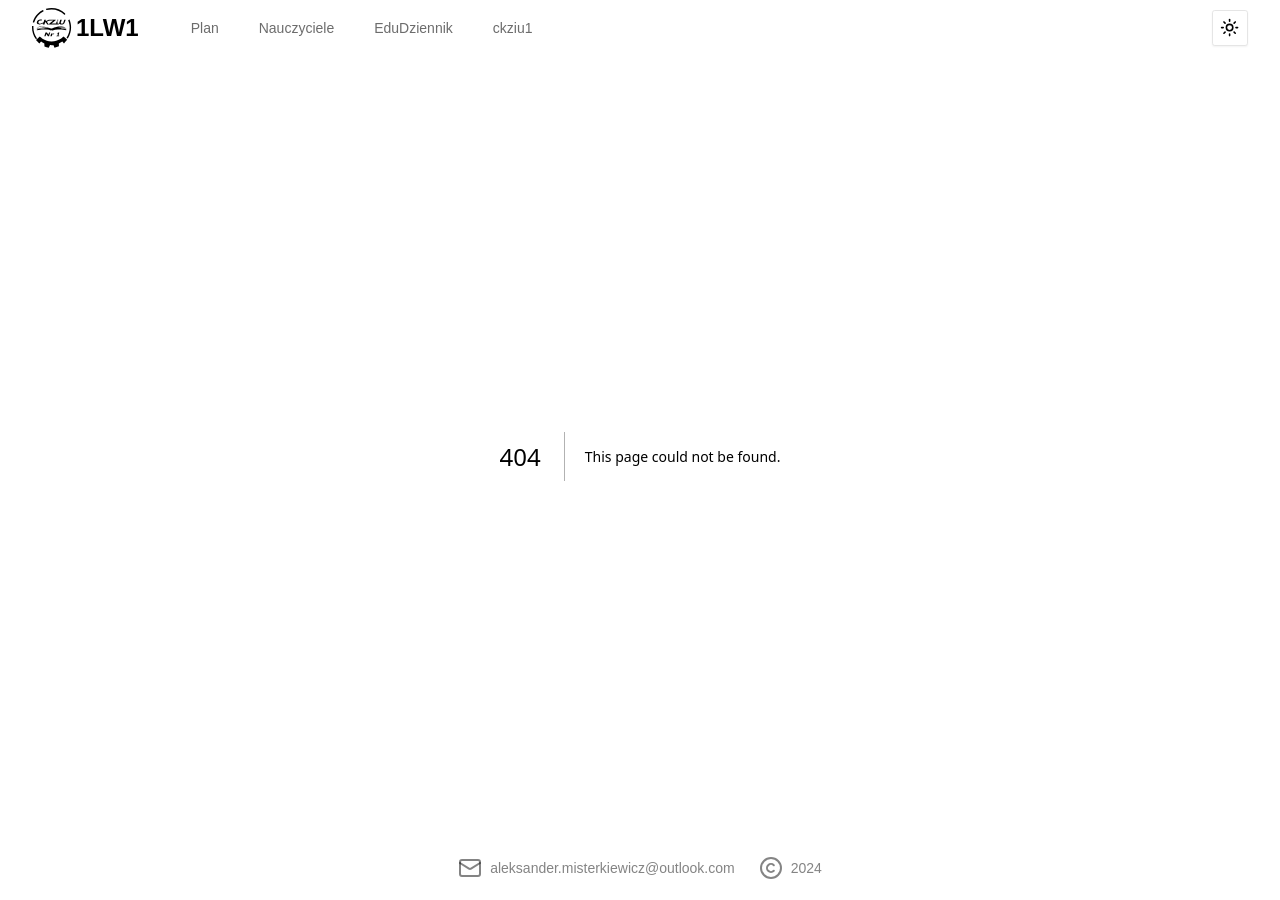
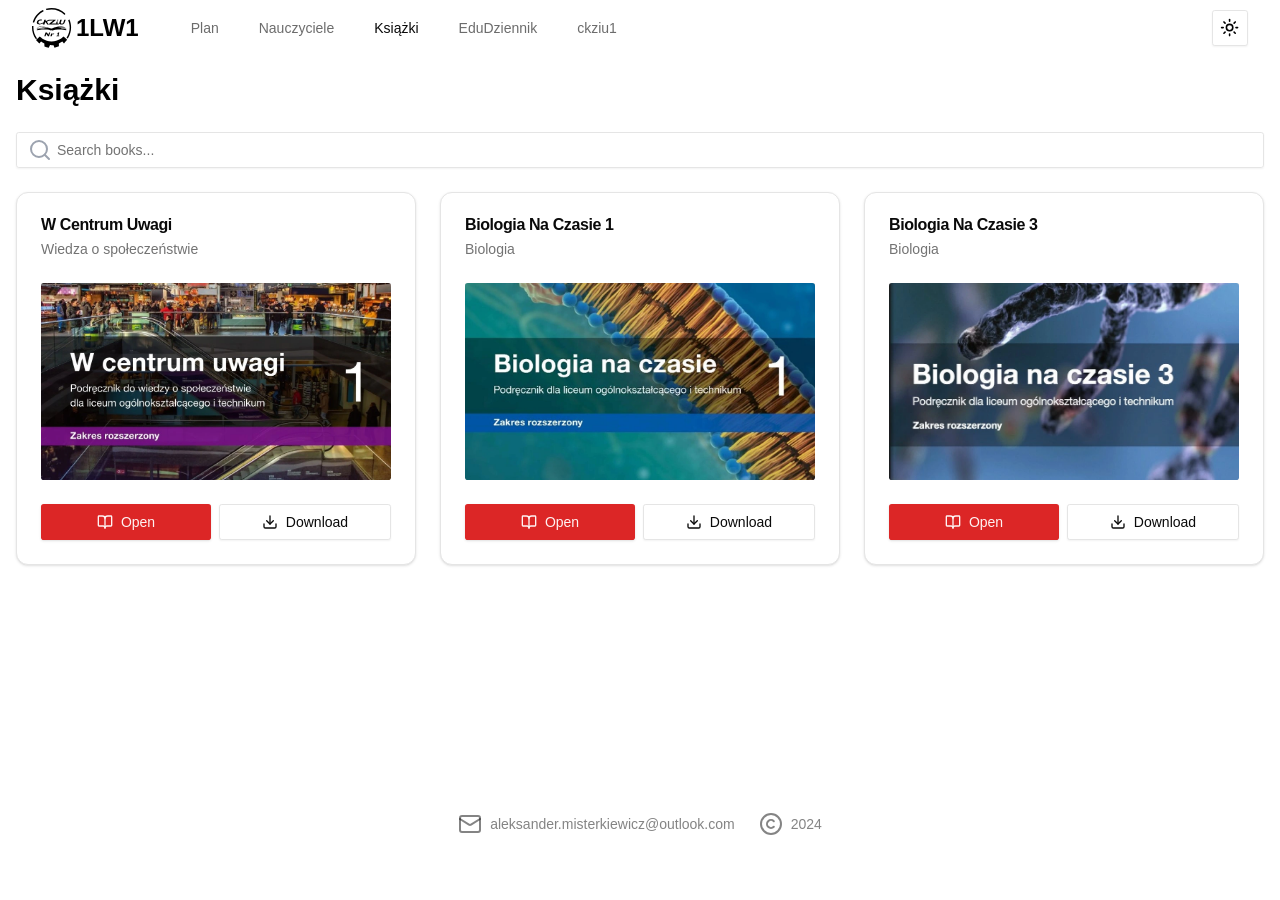
Before and after one commit to AlexMist23/ckziu-plan, a Next.js app: page /books in a window 1280 px wide. Before the commit this address had no page. After the commit the page ends 856 px from the top, so only its background shows below. Built offline with nearby package versions, Linux system fonts and the light colour scheme.

Commit message:
add books page

```diff
--- /dev/null
+++ b/src/app/books/page.tsx
@@ -0,0 +1,129 @@
+"use client";
+
+import { useState, useEffect } from "react";
+import {
+  Card,
+  CardContent,
+  CardDescription,
+  CardFooter,
+  CardHeader,
+  CardTitle,
+} from "@/components/ui/card";
+import { Button } from "@/components/ui/button";
+import { Input } from "@/components/ui/input";
+import { FileIcon, SearchIcon, BookOpenIcon, DownloadIcon } from "lucide-react";
+import Image from "next/image";
+import { AspectRatio } from "@/components/ui/aspect-ratio";
+
+interface Book {
+  title: string;
+  fileName: string;
+  subject: string;
+  image?: string;
+}
+
+const books: Book[] = [
+  {
+    title: "W Centrum Uwagi",
+    subject: "Wiedza o społeczeństwie",
+    fileName: "wos-w-centrum-uwagi.pdf",
+    image: "/static/images/w-centrum-uwagi.webp",
+  },
+  {
+    title: "Biologia Na Czasie 1",
+    subject: "Biologia",
+    fileName: "biologia-na-czasie-1.pdf",
+    image: "/static/images/biologia-na-czasie-1.webp",
+  },
+  {
+    title: "Biologia Na Czasie 3",
+    subject: "Biologia",
+    fileName: "biologia-na-czasie-3.pdf",
+    image: "/static/images/biologia-na-czasie-3.webp",
+  },
+];
+
+export default function PDFLibrary() {
+  const [searchTerm, setSearchTerm] = useState("");
+  const [filteredBooks, setFilteredBooks] = useState<Book[]>(books);
+
+  useEffect(() => {
+    const filtered = books.filter((book) =>
+      book.title.toLowerCase().includes(searchTerm.toLowerCase())
+    );
+    setFilteredBooks(filtered);
+  }, [searchTerm]);
+
+  const handleDownload = (fileName: string) => {
+    const link = document.createElement("a");
+    link.href = `/static/pdf/${fileName}`;
+    link.download = fileName;
+    document.body.appendChild(link);
+    link.click();
+    document.body.removeChild(link);
+  };
+
+  return (
+    <div className="container mx-auto p-4">
+      <h1 className="text-3xl font-bold mb-6">Książki</h1>
+      <div className="relative mb-6">
+        <Input
+          type="text"
+          placeholder="Search books..."
+          value={searchTerm}
+          onChange={(e) => setSearchTerm(e.target.value)}
+          className="pl-10"
+        />
+        <SearchIcon className="absolute left-3 top-1/2 transform -translate-y-1/2 text-gray-400" />
+      </div>
+      <div className="grid grid-cols-1 md:grid-cols-2 lg:grid-cols-3 gap-6">
+        {filteredBooks.map((book) => (
+          <Card key={book.fileName} className="flex flex-col group">
+            <CardHeader>
+              <CardTitle className="line-clamp-1">{book.title}</CardTitle>
+              <CardDescription>{book.subject}</CardDescription>
+            </CardHeader>
+            <CardContent className="flex-grow relative overflow-hidden">
+              <AspectRatio ratio={16 / 9} className="bg-muted">
+                {book.image ? (
+                  <div className="relative w-full h-full transform transition-transform duration-300 group-hover:scale-105">
+                    <Image
+                      src={book.image}
+                      alt={book.title}
+                      fill
+                      className="object-cover rounded-md"
+                    />
+                    <div className="absolute inset-0 bg-black bg-opacity-0 group-hover:bg-opacity-40 transition-opacity duration-300 flex items-center justify-center opacity-0 group-hover:opacity-100">
+                      <BookOpenIcon className="text-white w-12 h-12" />
+                    </div>
+                  </div>
+                ) : (
+                  <div className="flex items-center justify-center h-full">
+                    <FileIcon size={64} className="text-gray-400" />
+                  </div>
+                )}
+              </AspectRatio>
+            </CardContent>
+            <CardFooter className="flex justify-between gap-2">
+              <Button
+                className="flex-1 transition-colors duration-300 hover:bg-blue-600"
+                onClick={() =>
+                  window.open(`/static/pdf/${book.fileName}`, "_blank")
+                }
+              >
+                <BookOpenIcon className="mr-2 h-4 w-4" /> Open
+              </Button>
+              <Button
+                variant="outline"
+                className="flex-1 transition-colors duration-300 hover:bg-gray-100"
+                onClick={() => handleDownload(book.fileName)}
+              >
+                <DownloadIcon className="mr-2 h-4 w-4" /> Download
+              </Button>
+            </CardFooter>
+          </Card>
+        ))}
+      </div>
+    </div>
+  );
+}
--- a/src/components/navbar.tsx
+++ b/src/components/navbar.tsx
@@ -38,6 +38,7 @@ export function Navbar() {
   const navLinks = [
     { href: "/schedule", label: "Plan" },
     { href: "/teachers", label: "Nauczyciele" },
+    { href: "/books", label: "Książki" },
     { href: "https://edu.gdansk.pl/", label: "EduDziennik" },
     {
       href: "https://ckziu1.gda.pl/plan-zajec#lo-tryb-zaoczny",
--- /dev/null
+++ b/src/components/ui/aspect-ratio.tsx
@@ -0,0 +1,7 @@
+"use client"
+
+import * as AspectRatioPrimitive from "@radix-ui/react-aspect-ratio"
+
+const AspectRatio = AspectRatioPrimitive.Root
+
+export { AspectRatio }
```
